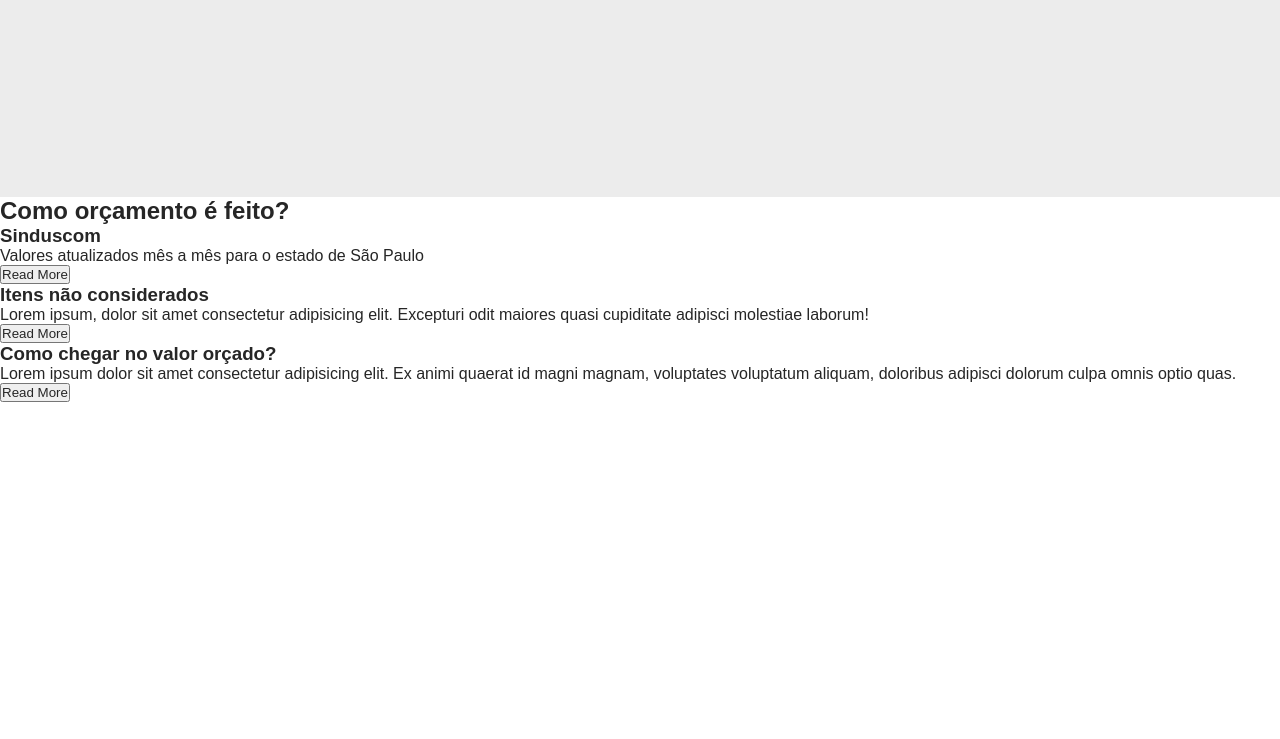
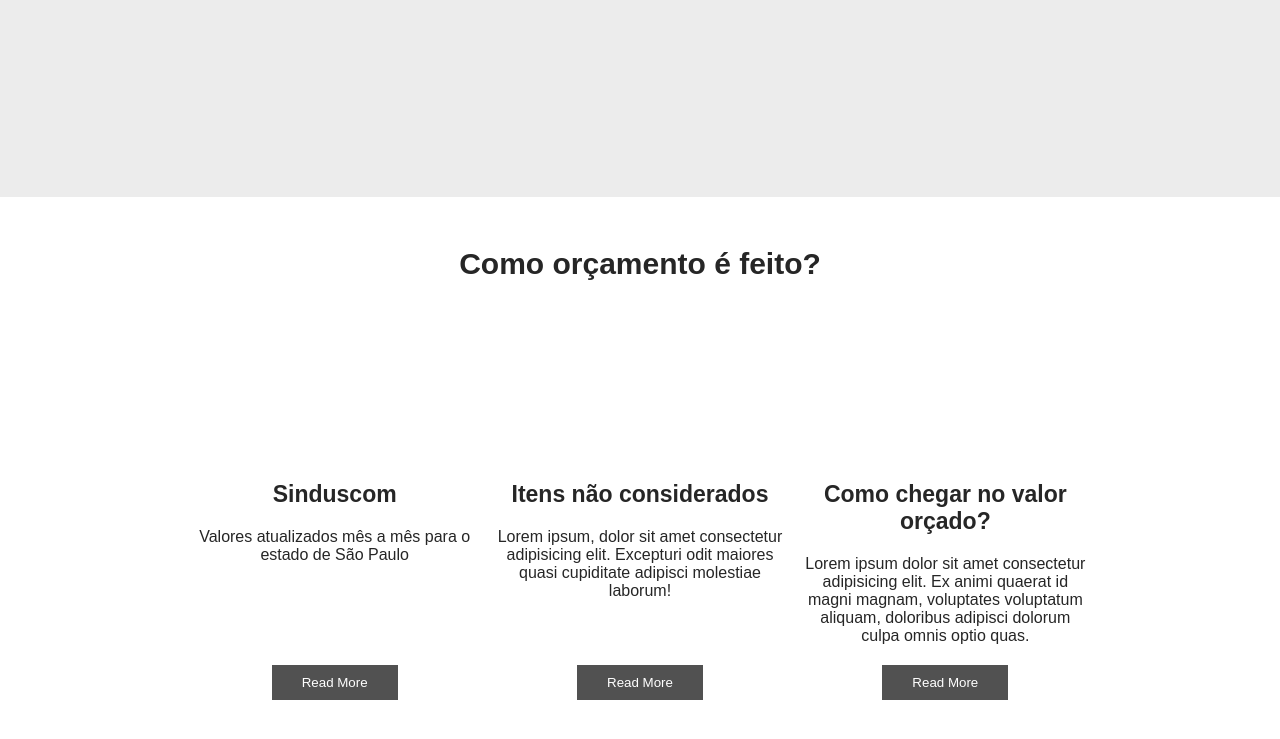
Before and after one commit to Nicog03/budget-draft, a plain HTML site: page index.html in a window 1280 px wide. Shown: the part 1403-2142 px from the top of the page. Before the commit the page ends 1805 px from the top, so only its background shows below. Drawn offline with Linux system fonts and the light colour scheme; a web font is replaced by a local one.

Commit message:
add style to third section

```diff
--- a/style.css
+++ b/style.css
@@ -44,6 +44,7 @@ header {
     justify-content: space-between;
     align-items: center;
     padding: 10px;
+    max-width: 60vw;
 }
 
 header ul {
@@ -186,3 +187,58 @@ input[type="text"] {
     justify-content: space-between;
     gap: 50px;
 }
+
+/* THIRD SCREEN */
+
+#third-section {
+    height: 100vh;
+    display: flex;
+    flex-direction: column;
+    align-items: center;
+}
+
+#third-section h2 {
+    font-size: 30px;
+    margin-top: 50px;
+   }
+
+.items {
+    margin-top: 200px;
+    display: flex;
+    text-align: center;
+    gap: 20px;
+    justify-content: space-between;
+    max-width: 70vw;
+    min-width: 600px;
+}
+
+.about-item {
+    display: flex;
+    flex-direction: column;
+    gap: 20px;
+    justify-content: space-between;
+    flex: 1;
+}
+
+.items h3 {
+    font-size: 23px;
+    margin-bottom: 20px;
+}
+
+.items button {
+    background-color: #515151;
+    color: white;
+    padding: 10px 30px;
+    border: none;
+    transition: ease-out 0.3s;
+    align-self: center;
+}
+
+.items button:hover {
+    cursor: pointer;
+    background-color: #363636;
+}
+
+.items button:active {
+    background-color: #262626;
+}
```
